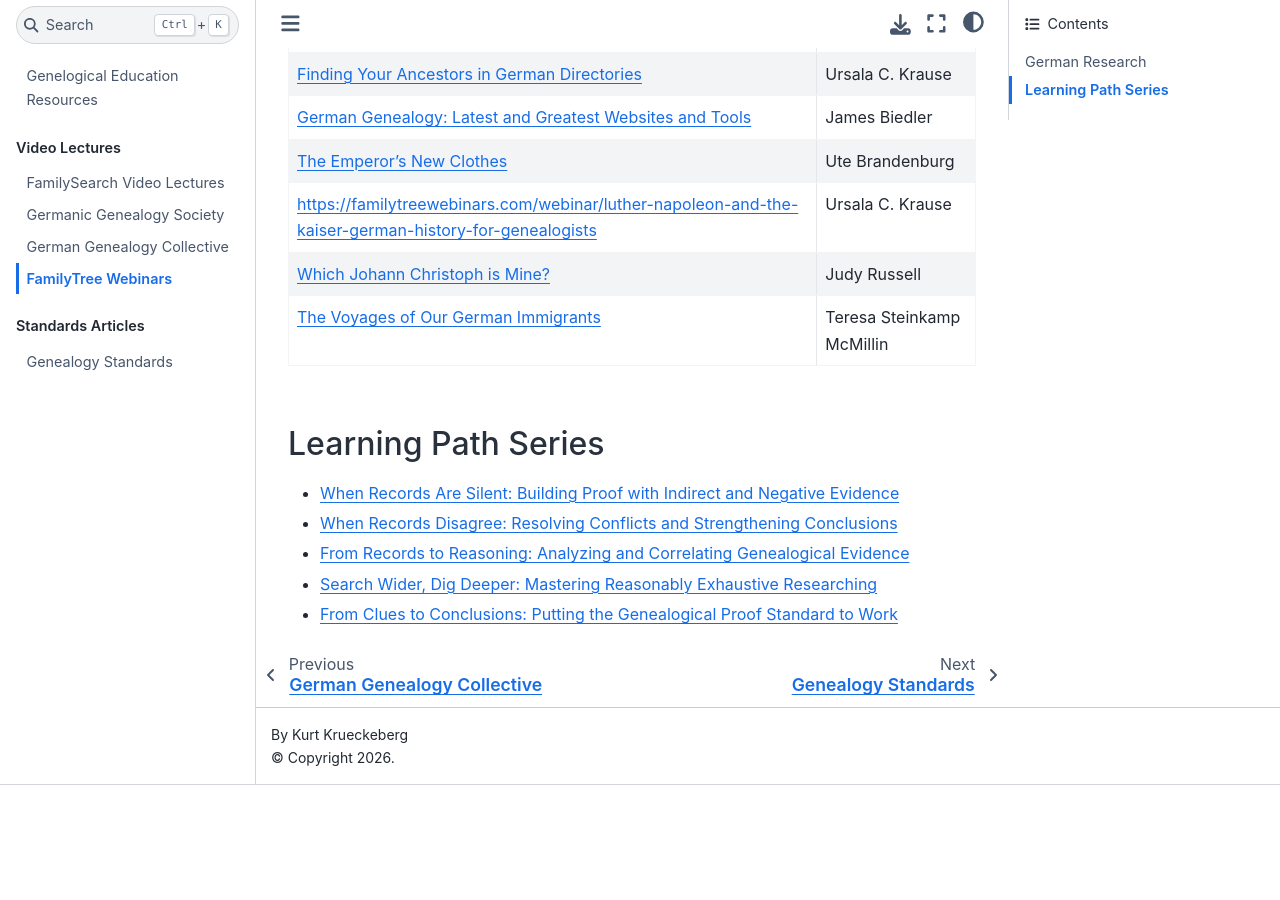
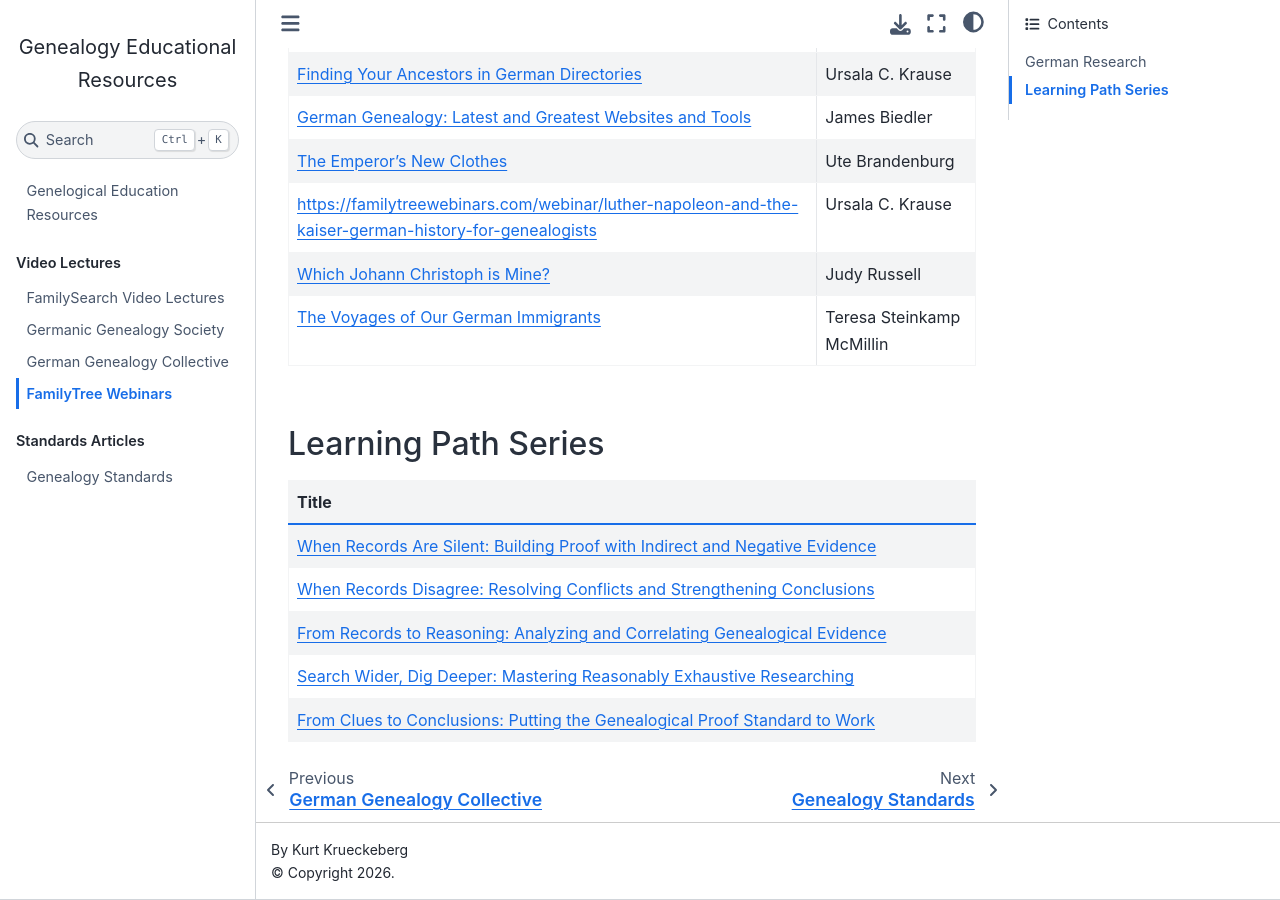
Before and after one commit to kurt-krueckeberg/sphinx-edu, a Jupyter Book: the page built from videos/ftw-videos.md, in a window 1280 px wide and 900 px high, scrolled down 574 px. Built offline with Jupyter Book 1.0.4 settings and Sphinx 7.4.7 and the Sphinx Book theme 1.1.4, drawn with Linux system fonts in a browser that asks for light colours; before the commit the page ends 1359 px from its top, so only the background shows below that.

Commit message:
Update files

```diff
--- a/videos/ftw-videos.md
+++ b/videos/ftw-videos.md
@@ -19,8 +19,10 @@
 
 ## Learning Path Series
 
-- [When Records Are Silent: Building Proof with Indirect and Negative Evidence](https://familytreewebinars.com/learning-paths/when-records-are-silent-building-proof-with-indirect-and-negative-evidence)
-- [When Records Disagree: Resolving Conflicts and Strengthening Conclusions](https://familytreewebinars.com/learning-paths/when-records-disagree-resolving-conflicts-and-strengthening-conclusions)
-- [From Records to Reasoning: Analyzing and Correlating Genealogical Evidence](https://familytreewebinars.com/learning-paths/from-records-to-reasoning-analyzing-and-correlating-genealogical-evidence)
-- [Search Wider, Dig Deeper: Mastering Reasonably Exhaustive Researching](https://familytreewebinars.com/learning-paths/search-wider-dig-deeper-mastering-reasonably-exhaustive-research)
-- [From Clues to Conclusions: Putting the Genealogical Proof Standard to Work](https://familytreewebinars.com/learning-paths/from-clues-to-conclusions-putting-the-genealogical-proof-standard-to-work)
+|Title|
+| --- |
+|[When Records Are Silent: Building Proof with Indirect and Negative Evidence](https://familytreewebinars.com/learning-paths/when-records-are-silent-building-proof-with-indirect-and-negative-evidence)|
+|[When Records Disagree: Resolving Conflicts and Strengthening Conclusions](https://familytreewebinars.com/learning-paths/when-records-disagree-resolving-conflicts-and-strengthening-conclusions)|
+|[From Records to Reasoning: Analyzing and Correlating Genealogical Evidence](https://familytreewebinars.com/learning-paths/from-records-to-reasoning-analyzing-and-correlating-genealogical-evidence)|
+|[Search Wider, Dig Deeper: Mastering Reasonably Exhaustive Researching](https://familytreewebinars.com/learning-paths/search-wider-dig-deeper-mastering-reasonably-exhaustive-research)|
+|[From Clues to Conclusions: Putting the Genealogical Proof Standard to Work](https://familytreewebinars.com/learning-paths/from-clues-to-conclusions-putting-the-genealogical-proof-standard-to-work)|
```
